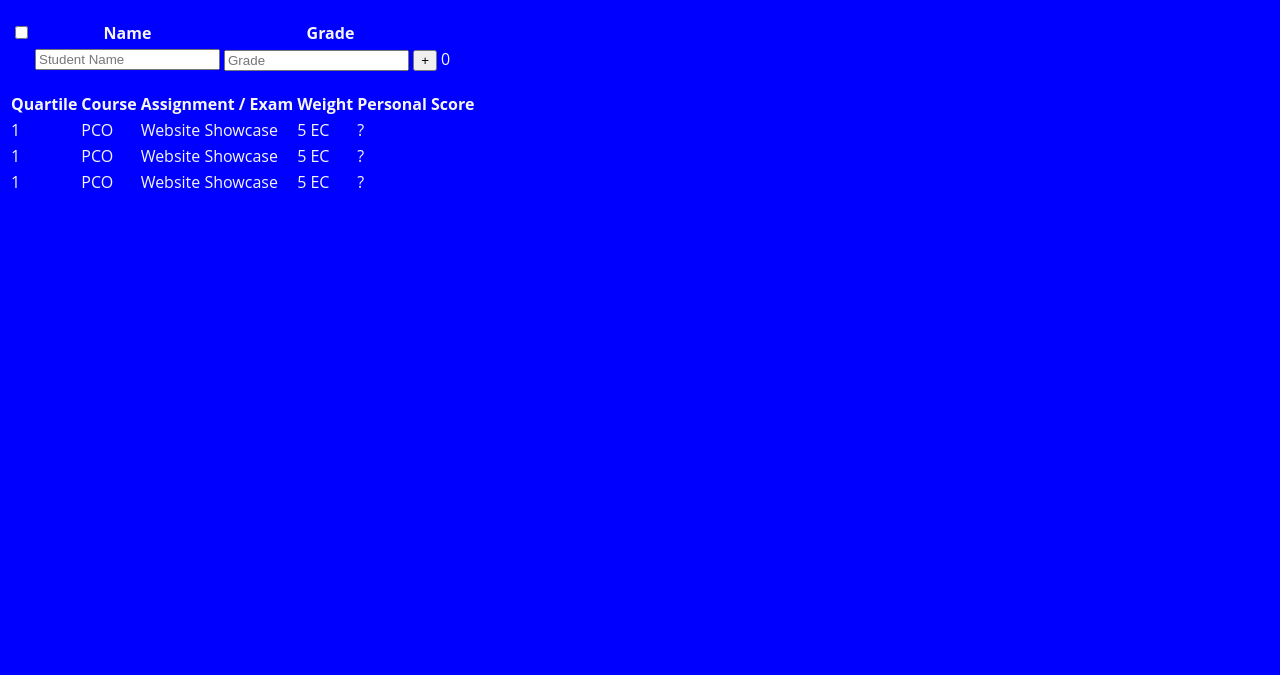
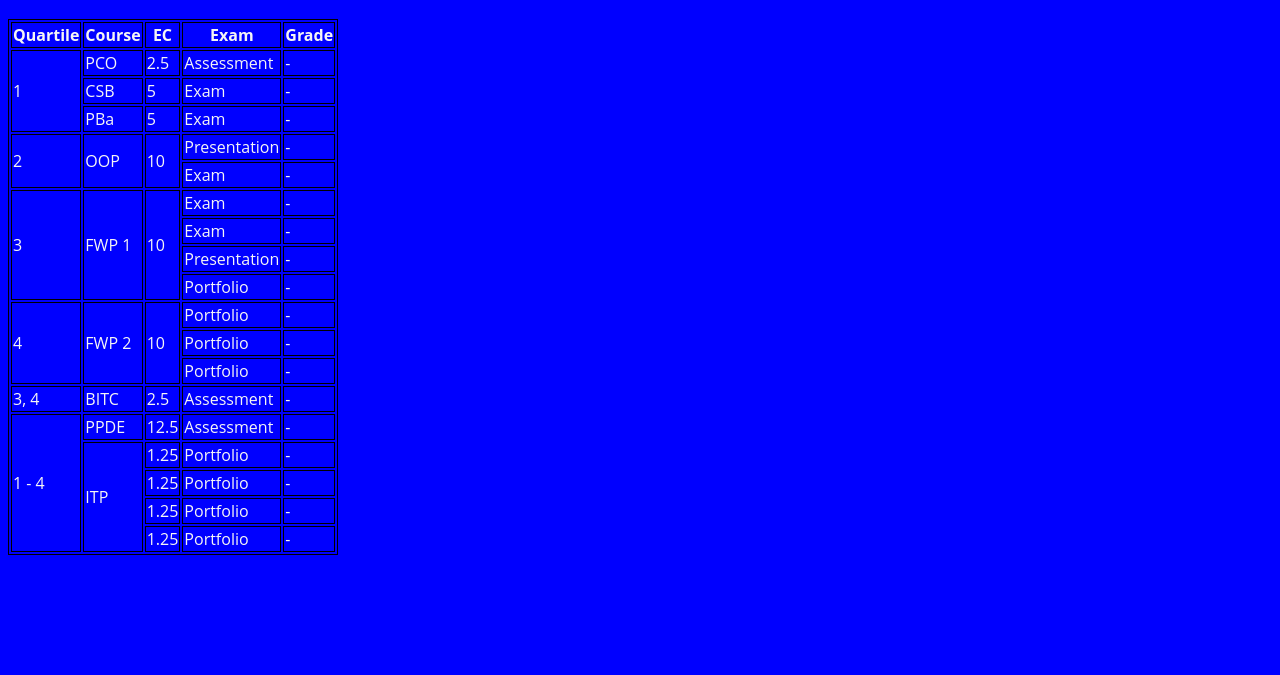
Before and after one commit to brandonmura/brandonmura.github.io, a plain HTML site: page dashboard.html in a window 1280 px wide. Shown: the part 125-800 px from the top of the page. Drawn offline with Linux system fonts and the light colour scheme.

Commit message:
Created dashboard.html

```diff
--- a/dashboard.html
+++ b/dashboard.html
@@ -12,59 +12,114 @@
          <li><a href="profile.html">My Profile</a></li>
      </ul>
         <h1>This is my personal dashboard</h1>
-        <table class="table table-bordered table-striped" id="gradeTable">
-            <thead class="thead-dark">
-              <tr>
-                <th scope="col" class="checkbox-col"><input class="form-control" type="checkbox" id="select-all" /></th>
-                <th scope="col" class="name-col sortable" data-field="name">Name <span class="sort-arrow"></span></th>
-                <th scope="col" class="grade-col sortable" data-field="grade">Grade <span class="sort-arrow"></span></th>
-                <th scope="col" class="options-col"></th>
-              </tr>
-            </thead>
-            <tbody>
-            </tbody>
-            <tfoot>
-              <tr>
-                <td class="checkbox-col"><i class="fas fa-trash-alt" id="delete-all-checked-btn"></i></td>
-                <td><input type="text" form="studentForm" id="name-field" name="name" class="form-control" placeholder="Student Name" required /></td>
-                <td class="grade-col"><input type="number" form="studentForm" name="grade" class="form-control" placeholder="Grade" id="grade-field" required />
-                  <button type="submit" form="studentForm" class="btn btn-success">+</button></td>
-                <td><span id="average">0</span></td>
-              </tr>
-            </tfoot>
-          </table>
-          <form id="studentForm"></form>
         <table>
-            <tr>
+					<tbody><tr>
 						<th>Quartile</th>
 						<th>Course</th>
-              <th>Assignment / Exam</th>
-              <th>Weight</th>
-              <th>Personal Score</th>
+						<th>EC</th>
+						<th>Exam</th>
+						<th>Grade</th>
 					</tr>
 					<tr>
-              <td>1</td>
+						<td rowspan="3">1</td>
 						<td>PCO</td>
-              <td>Website Showcase</td>
-              <td>5 EC</td>
-              <td> ? </td>
+						<td>2.5</td>
+						<td>Assessment</td>
+						<td> - </td>
 					</tr>
 					<tr>
-              <td>1</td>
-              <td>PCO</td>
-              <td>Website Showcase</td>
-              <td>5 EC</td>
-              <td> ? </td>
+						<td>CSB</td>
+						<td>5</td>
+						<td>Exam</td>
+						<td> - </td>
 					</tr>
 					<tr>
-              <td>1</td>
-              <td>PCO</td>
-              <td>Website Showcase</td>
-              <td>5 EC</td>
-              <td> ? </td>
+						<td>PBa</td>
+						<td>5</td>
+						<td>Exam</td>
+						<td> - </td>
 					</tr>
-
-          </table>
+					<tr>
+						<td rowspan="2">2</td>
+						<td rowspan="2">OOP</td>
+						<td rowspan="2">10</td>
+						<td>Presentation</td>
+						<td> - </td>
+					</tr>
+					<tr>
+						<td>Exam</td>
+						<td> - </td>
+					</tr>
+					<tr>
+						<td rowspan="4">3</td>
+						<td rowspan="4">FWP 1</td>
+						<td rowspan="4">10</td>
+						<td>Exam</td>
+						<td> - </td>
+					</tr>
+					<tr>
+						<td>Exam</td>
+						<td> - </td>
+					</tr>
+					<tr>
+						<td>Presentation</td>
+						<td> - </td>
+					</tr>
+					<tr>
+						<td>Portfolio</td>
+						<td> - </td>
+					</tr>
+					<tr>
+						<td rowspan="3">4</td>
+						<td rowspan="3">FWP 2</td>
+						<td rowspan="3">10</td>
+						<td>Portfolio</td>
+						<td> - </td>
+					</tr>
+					<tr>
+						<td>Portfolio</td>
+						<td> - </td>
+					</tr>
+					<tr>
+						<td>Portfolio</td>
+						<td> - </td>
+					</tr>
+					<tr>
+						<td>3, 4</td>
+						<td>BITC</td>
+						<td>2.5</td>
+						<td>Assessment</td>
+						<td> - </td>
+					</tr>
+					<tr>
+						<td rowspan="5">1 - 4</td>
+						<td>PPDE</td>
+						<td>12.5</td>
+						<td>Assessment</td>
+						<td> - </td>
+					</tr>
+					<tr>
+						<td rowspan="4">ITP</td>
+						<td>1.25</td>
+						<td>Portfolio</td>
+						<td> - </td>
+					</tr>
+					<tr>
+						<td>1.25</td>
+						<td>Portfolio</td>
+						<td> - </td>
+					</tr>
+					<tr>
+						<td>1.25</td>
+						<td>Portfolio</td>
+						<td> - </td>
+					</tr>
+					<tr>
+						<td>1.25</td>
+						<td>Portfolio</td>
+						<td> - </td>
+					</tr>
+				</tbody></table>
           <div id="page-container">
             <div id="content-wrap">
             </div>
--- a/style.css
+++ b/style.css
@@ -101,3 +101,6 @@ li a:hover {
 	line-height: 2.5rem;
 	vertical-align: middle;
 }
+table, th, td {
+	border: 1px solid #000;
+}
```
Lines whose indentation alone changed are shown as unchanged.
